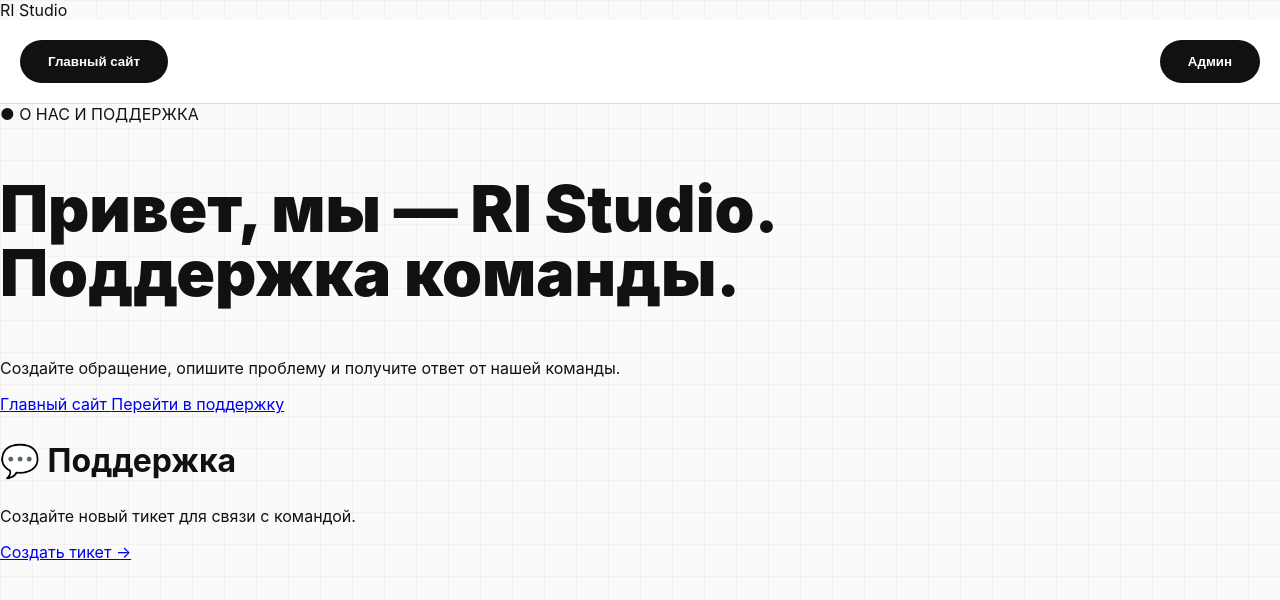
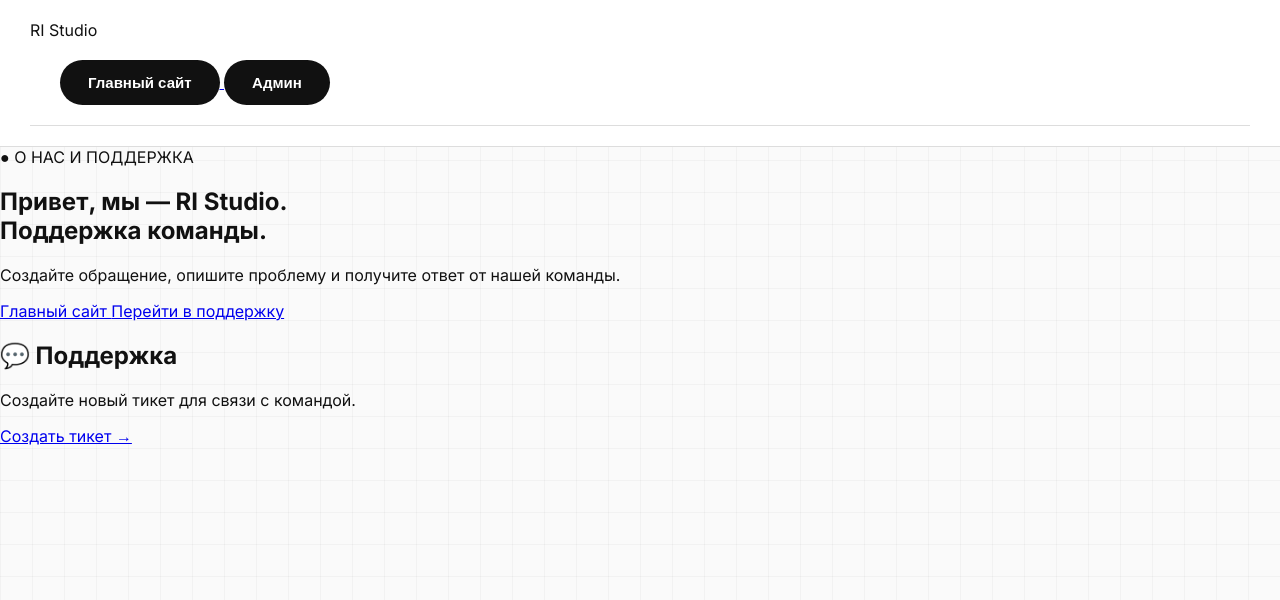
Before and after one commit to geminiappa/ri-studio-support, a Flask app: page / in a window 1280 px wide. Shown: the top 600 px of the page. Run offline with Flask 3, Linux system fonts and the light colour scheme; some libraries are stand-ins or nearby versions.

Commit message:
Update style.css

```diff
--- a/static/style.css
+++ b/static/style.css
@@ -1,72 +1,128 @@
+@import url('https://fonts.googleapis.com/css2?family=Inter:wght@400;500;600;700;800;900&display=swap');
+
+
 * {
-    box-sizing: border-box;
-}
-
-body {
-    margin:0;
-    font-family: Inter, Arial, sans-serif;
-    background:#fafafa;
-    color:#111;
+    box-sizing:border-box;
 }
 
 
-/* сетка */
+html,body {
 
-body::before {
+    margin:0;
+    padding:0;
 
-    content:"";
+    font-family:"Inter", Arial, sans-serif;
 
-    position:fixed;
+    color:#111;
 
-    inset:0;
+}
+
+
+/* фон сетка */
+
+body {
+
+    background:#fafafa;
 
     background-image:
-    linear-gradient(#00000008 1px,transparent 1px),
-    linear-gradient(90deg,#00000008 1px,transparent 1px);
+    linear-gradient(#00000008 1px, transparent 1px),
+    linear-gradient(90deg,#00000008 1px, transparent 1px);
 
     background-size:32px 32px;
-
-    z-index:-1;
 
 }
 
 
 
-/* контейнер */
+
+
+/* общий контейнер */
 
 .container {
 
-    width:100%;
-    max-width:1100px;
+    width:min(1100px, 100%);
+
     margin:auto;
-    padding:30px 20px;
+
+    padding:40px 30px;
 
 }
 
 
 
-/* заголовки */
 
-h1 {
 
-    font-size:64px;
-    line-height:1;
-    font-weight:900;
+/* кнопки */
+
+button,
+.btn,
+a.btn {
+
+
+    border:none;
+
+    background:#111;
+
+    color:white;
+
+    padding:14px 28px;
+
+    border-radius:999px;
+
+    font-size:15px;
+
+    font-weight:700;
+
+    text-decoration:none;
+
+    display:inline-flex;
+
+    justify-content:center;
+
+    align-items:center;
+
+    gap:8px;
+
+    cursor:pointer;
+
+    transition:.25s;
+
 
 }
 
 
-h2 {
 
-    font-size:32px;
+button:hover,
+.btn:hover {
+
+    transform:translateY(-2px);
+
+    opacity:.85;
 
 }
+
+
+
+
+/* белые кнопки */
+
+.btn-light {
+
+    background:white;
+
+    color:#111;
+
+    border:1px solid #ddd;
+
+}
+
 
 
 
 /* карточки */
 
 .card {
+
 
     background:white;
 
@@ -76,90 +132,52 @@
 
     padding:30px;
 
-    box-shadow:
-    0 10px 40px #00000008;
+}
+
+
+
+
+/* поля */
+
+
+input,
+textarea {
+
+
+    width:100%;
+
+    border:1px solid #ddd;
+
+    background:white;
+
+    border-radius:16px;
+
+    padding:15px;
+
+    font-family:inherit;
+
+    font-size:16px;
 
 }
 
 
 
-/* кнопки */
 
+textarea {
 
-button,
-.btn {
-
-    display:inline-flex;
-
-    align-items:center;
-
-    justify-content:center;
-
-    background:#111;
-
-    color:white;
-
-    border:none;
-
-    padding:14px 28px;
-
-    border-radius:40px;
-
-    font-weight:700;
-
-    cursor:pointer;
-
-    transition:.25s;
+    resize:none;
 
 }
 
 
 
-button:hover,
-.btn:hover {
-
-    transform:translateY(-3px);
-
-    opacity:.85;
-
-}
-
-
-
-/* формы */
-
-
-input,
-textarea {
-
-    width:100%;
-
-    padding:15px;
-
-    border-radius:16px;
-
-    border:1px solid #ddd;
-
-    font-size:16px;
-
-    outline:none;
-
-}
-
-
-
-textarea {
-
-    min-height:100px;
-
-}
-
-
-
-/* чат */
+/* ===================
+   ЧАТ
+=================== */
 
 
 .chat {
+
 
     display:flex;
 
@@ -221,64 +284,39 @@
 
 
 
-/* тикеты админ */
+/* ===================
+   HEADER
+=================== */
 
 
-.ticket-card {
-
-    background:white;
-
-    border:1px solid #ddd;
-
-    border-radius:20px;
-
-    padding:20px;
-
-    margin-bottom:15px;
-
-}
-
-
-
-.ticket-card:hover {
-
-    transform:translateY(-3px);
-
-}
-
-
-
-/* навигация */
-
-
+header,
 .nav {
 
-    display:flex;
-
-    justify-content:space-between;
-
-    align-items:center;
-
-    padding:20px;
 
     background:white;
 
     border-bottom:1px solid #ddd;
+
+    padding:20px 30px;
+
 
 }
 
 
 
 
-/* МОБИЛЬНАЯ ВЕРСИЯ */
+
+/* ===================
+   МОБИЛА
+=================== */
 
 
-@media(max-width:700px){
+@media(max-width:768px){
 
 
 .container {
 
-    padding:15px;
+    padding:20px 15px;
 
 }
 
```
Also changed, not shown: other parts of static/style.css (+67 -27 lines).
